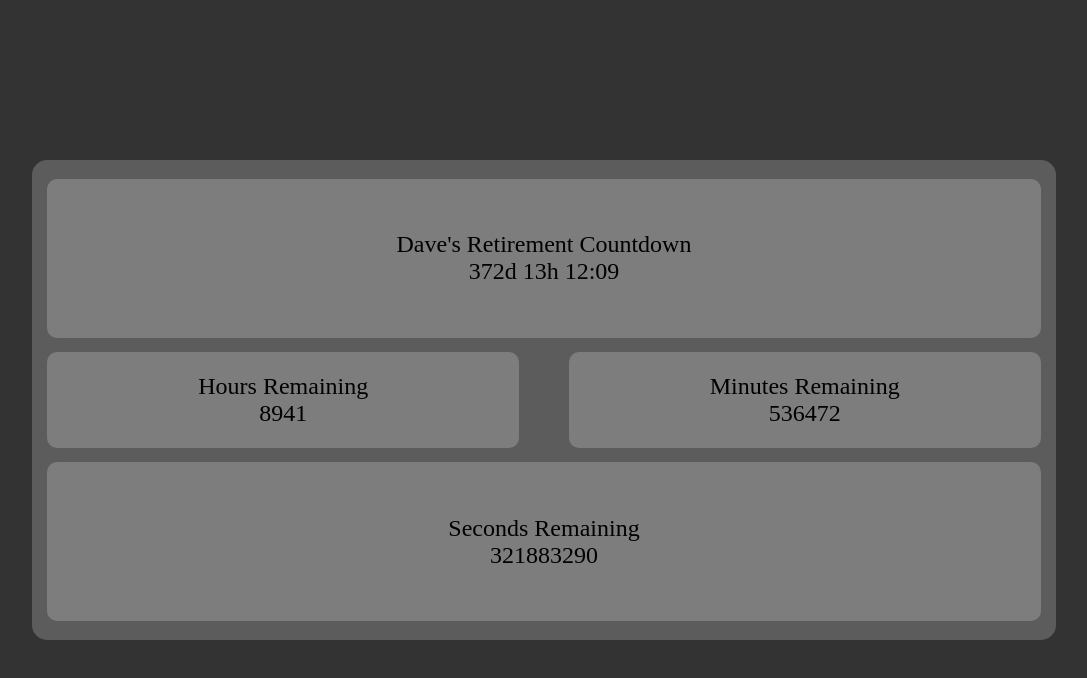
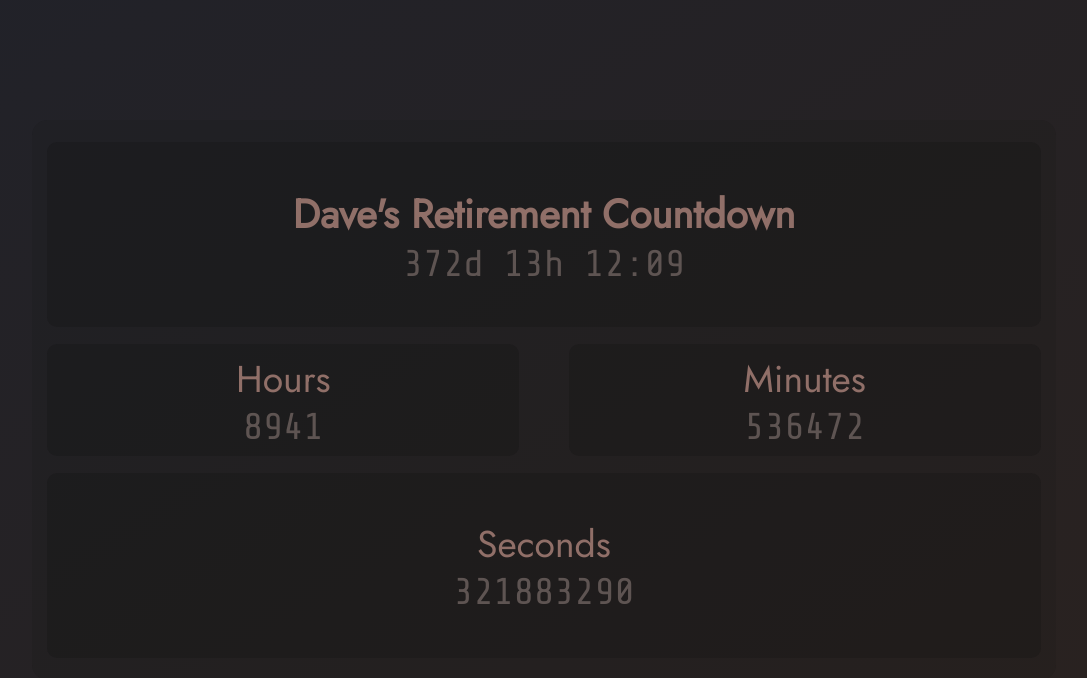
Before and after one commit to FryingpanSamurai/davesretirementclock, a SvelteKit app: page / in a window 1280 px wide. Shown: the top 678 px of the page, without its empty margins (96-1183 px from the left). Built offline with nearby package versions, Linux system fonts and the light colour scheme.

Commit message:
stylized

```diff
--- a/src/app.html
+++ b/src/app.html
@@ -3,6 +3,8 @@
 	<head>
 		<meta charset="utf-8" />
 		<link rel="icon" href="%sveltekit.assets%/favicon.png" />
+		<link rel="stylesheet" href="https://fonts.googleapis.com/css?family=Jost">
+		<link rel="stylesheet" href="https://fonts.googleapis.com/css?family=Share Tech Mono">
 		<meta name="viewport" content="width=device-width" />
 		%sveltekit.head%
 	</head>
--- a/src/routes/+page.svelte
+++ b/src/routes/+page.svelte
@@ -41,7 +41,7 @@
     .main-wrapper {
         height: 100%;
         width: 100%;
-        background-color: #333;
+        background-image: linear-gradient(to bottom right, rgb(33,34,41), rgb(42,34,31));
         display: flex;
         justify-content: center;
         align-items: center;
@@ -55,8 +55,10 @@
         gap: 3%;
         text-align: center;
         width: 80%;
-        height: 60%;
-        background-color: rgba(255, 255, 255, 0.2);
+        height: 70%;
+        min-width: 768px;
+        min-height: 500px;
+        background-color: rgba(11, 11, 11, 0.1);
         border-radius: 15px;
     }
 
@@ -84,7 +86,7 @@
     }
 
     .f-row, .l-row {
-        background-color: rgba(255, 255, 255, 0.2);
+        background-color: rgba(11, 11, 11, 0.2);
         border-radius: 10px;
     }
 
@@ -97,10 +99,27 @@
         display: flex;
         justify-content: center;
         align-items: center;
-        background-color: rgba(255, 255, 255, 0.2);
+        background-color: rgba(11, 11, 11, 0.2);
         width: 50%;
         height: 100%;
         border-radius: 10px;
+    }
+
+    .subtitle, .title {
+        font-family: 'Jost', sans-serif;
+        color: rgb(144, 111, 104);
+        font-size: 28pt;
+    }
+
+    .title {
+        font-weight: bold;
+        font-size: 30pt;
+    }
+
+    .sub-text {
+        font-family: 'Share Tech Mono', sans-serif;
+        font-size: 28pt;
+        color: rgba(94, 84, 82);
     }
 </style>
 
@@ -110,22 +129,22 @@
         <!-- this will count down to 6/28/2024 @ 3pm -->
         <div class="f-row">
             <span class="title">Dave's Retirement Countdown</span>
-            <span class="remaining">{mydate}</span>
+            <span class="sub-text">{mydate}</span>
         </div>
         <div class="s-row">
             <section class="hours">
-                <span class="subtitle">Hours Remaining</span>
-                <span>{Math.floor(counterMs / (1000 * 60 * 60))}</span>
+                <span class="subtitle">Hours</span>
+                <span class="sub-text">{Math.floor(counterMs / (1000 * 60 * 60))}</span>
             </section>
             <section class="minutes">
-                <span class="subtitle">Minutes Remaining</span>
-                <span>{Math.floor(counterMs / (1000 * 60))}</span>
+                <span class="subtitle">Minutes</span>
+                <span class="sub-text">{Math.floor(counterMs / (1000 * 60))}</span>
             </section>
         </div>
         <div class="l-row">
             <section class="miliseconds">
-                <span>Seconds Remaining</span>
-                <span>{Math.floor(counterDs)}</span>
+                <span class="subtitle">Seconds</span>
+                <span class="sub-text">{Math.floor(counterDs)}</span>
             </section>
         </div>
     </div>
```
